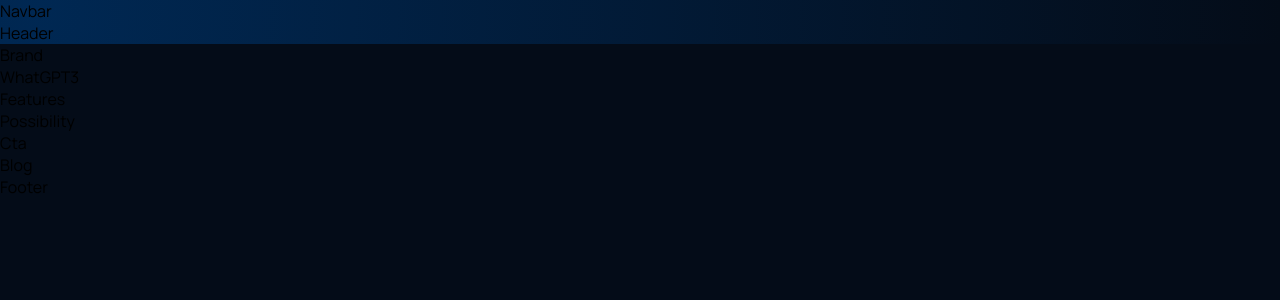
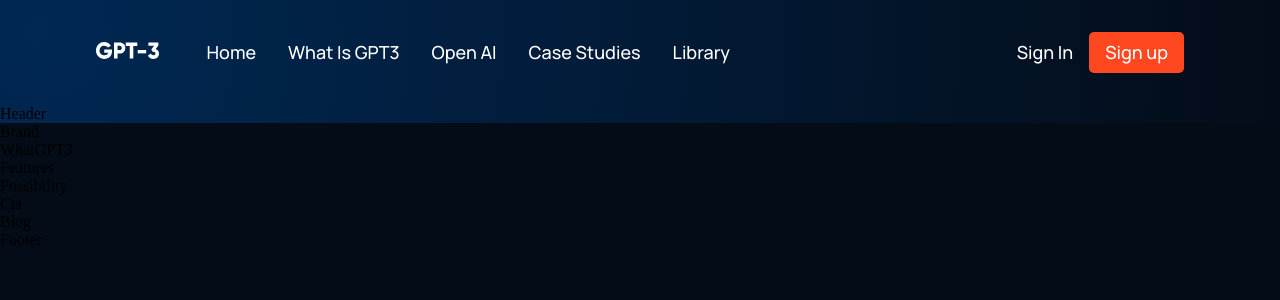
Before and after one commit to Persona743/landing-page-gpt3, a React (Vite) app: page / in a window 1280 px wide. Shown: the top 300 px of the page. Built offline with nearby package versions, Linux system fonts and the light colour scheme.

Commit message:
navbar added

```diff
--- a/package.json
+++ b/package.json
@@ -1,5 +1,5 @@
 {
-  "name": "landing-page-1",
+  "name": "gpt3",
   "private": true,
   "version": "0.0.0",
   "type": "module",
@@ -10,7 +10,8 @@
   },
   "dependencies": {
     "react": "^18.2.0",
-    "react-dom": "^18.2.0"
+    "react-dom": "^18.2.0",
+    "react-icons": "^4.8.0"
   },
   "devDependencies": {
     "@types/react": "^18.0.27",
--- a/src/App.css
+++ b/src/App.css
@@ -15,7 +15,7 @@
 }
 
 /* angrytools.com/gradient */
-.gradient--bg {
+.gradient__bg {
     background: -moz-radial-gradient(circle at 3% 25%, rgba(0, 40, 83, 1) 0%, rgba(4, 12, 24, 1) 100%);
     background: -webkit-radial-gradient(circle at 3% 25%, rgba(0, 40, 83, 1) 0%, rgba(4, 12, 24, 1) 100%);
     background: -o-radial-gradient(circle at 3% 25%, rgba(0, 40, 83, 1) 0%, rgba(4, 12, 24, 1) 100%);
@@ -23,18 +23,18 @@
     background: radial-gradient(circle at 3% 25%, rgba(0, 40, 83, 1) 0%, rgba(4, 12, 24, 1) 100%);
 }
 
-.gradient--text {
+.gradient__text {
     background: var(--gradient-text);
     background-clip: text;
     -webkit-background-clip: text;
     -webkit-text-fill-color: transparent;
 }
 
-.section--padding {
+.section__padding {
     padding: 4rem 6rem;
 }
 
-.section--margin {
+.section__margin {
     margin: 4rem 6rem;
 }
 
@@ -68,23 +68,23 @@
     }
 }
 
-/* responsive section */
+/* media query */
 @media screen and(max-width:700px) {
-    .section--padding {
+    .section__padding {
         padding: 4rem;
     }
 
-    .section--margin {
+    .section__margin {
         padding: 4rem;
     }
 }
 
 @media screen and(max-width:550px) {
-    .section--padding {
+    .section__padding {
         padding: 4rem 2rem;
     }
 
-    .section--margin {
+    .section__margin {
         padding: 4rem 2rem;
     }
 }
--- a/src/App.jsx
+++ b/src/App.jsx
@@ -12,7 +12,7 @@
 export default function App() {
     return (
         <div className="App">
-            <div className="gradient--bg">
+            <div className="gradient__bg">
                 <Navbar />
                 <Header />
             </div>
--- a/src/components/navbar/Navbar.jsx
+++ b/src/components/navbar/Navbar.jsx
@@ -1,8 +1,71 @@
-import React from 'react'
-import './navbar.css'
+import React, { useState } from 'react';
+import { RiMenu3Line, RiCloseLine } from 'react-icons/ri';
+import logo from '/assets/image/logo.svg';
+import './navbar.css';
+
+const Menu = () => (
+    <>
+        <p>
+            <a href="#home">Home</a>
+        </p>
+        <p>
+            <a href="#wgpt3">What is GPT3</a>
+        </p>
+        <p>
+            <a href="#possibility">Open AI</a>
+        </p>
+        <p>
+            <a href="#features">Case Studies</a>
+        </p>
+        <p>
+            <a href="#blog">Library</a>
+        </p>
+    </>
+);
 
 export default function NAvbar() {
-  return (
-    <div>Navbar</div>
-  )
+    const [toggleMenu, setToggelMenu] = useState(false);
+
+    return (
+        <div className="gpt3__navbar">
+            <div className="gpt3__navbar-links">
+                <div className="gpt3__navbar-links_logo">
+                    <img src={logo} alt="logo" />
+                </div>
+                <div className="gpt3__navbar-links_container">
+                    <Menu />
+                </div>
+            </div>
+            <div className="gpt3__navbar-sign">
+                <p>Sign in</p>
+                <button type="button">Sign up</button>
+            </div>
+            <div className="gpt3__navbar-menu">
+                {toggleMenu ? (
+                    <RiCloseLine
+                        color="#fff"
+                        size={27}
+                        onClick={() => setToggelMenu(false)}
+                    />
+                ) : (
+                    <RiMenu3Line
+                        color="#fff"
+                        size={27}
+                        onClick={() => setToggelMenu(true)}
+                    />
+                )}
+                {toggleMenu && (
+                    <div className="gpt3__navbar-menu_container scale-up-center">
+                        <div className="gpt3__navbar-menu_container-links">
+                            <Menu />
+                            <div className="gpt3__navbar-menu_container-links-sign">
+                                <p>Sign in</p>
+                                <button type="button">Sign up</button>
+                            </div>
+                        </div>
+                    </div>
+                )}
+            </div>
+        </div>
+    );
 }
--- a/src/components/navbar/navbar.css
+++ b/src/components/navbar/navbar.css
@@ -0,0 +1,134 @@
+.gpt3__navbar {
+    display: flex;
+    justify-content: space-between;
+    align-items: center;
+
+    padding: 2rem 6rem;
+}
+
+.gpt3__navbar-links {
+    flex: 1;
+    display: flex;
+    justify-content: flex-start;
+    align-items: center;
+}
+
+.gpt3__navbar-links_logo {
+    margin-right: 2rem;
+}
+
+.gpt3__navbar-links_logo img {
+    width: 62.56px;
+    height: 16.02px;
+}
+
+.gpt3__navbar-links_container {
+    display: flex;
+    flex-direction: row;
+}
+
+.gpt3__navbar-sign {
+    display: flex;
+    justify-content: flex-end;
+    align-items: center;
+}
+
+.gpt3__navbar-links_container p,
+.gpt3__navbar-sign p,
+.gpt3__navbar-menu_container p {
+    color: #fff;
+    font-family: var(--font-family);
+    font-weight: 500;
+    font-size: 18px;
+    line-height: 25px;
+    text-transform: capitalize;
+
+    margin: 0 1rem;
+    cursor: pointer;
+}
+
+.gpt3__navbar-sign button,
+.gpt3__navbar-menu_container button {
+    padding: 0.5rem 1rem;
+    color: #fff;
+    background: #FF4820;
+    font-family: var(--font-family);
+    font-weight: 500;
+    font-size: 18px;
+    line-height: 25px;
+    border: none;
+    outline: none;
+    cursor: pointer;
+    border-radius: 5px;
+}
+
+.gpt3__navbar-menu {
+    margin-left: 1rem;
+
+    display: none;
+    position: relative;
+}
+
+.gpt3__navbar-menu svg {
+    cursor: pointer;
+}
+
+.gpt3__navbar-menu_container {
+    display: flex;
+    justify-content: flex-end;
+    align-items: flex-end;
+    flex-direction: column;
+
+    text-align: end;
+    background: var(--color-footer);
+    padding: 2rem;
+    position: absolute;
+    right: 0;
+    top: 40px;
+    margin-top: 1rem;
+    min-width: 210px;
+    border-radius: 5px;
+    box-shadow: 0px 0px 5px rgba(0, 0, 0, 0.2);
+}
+
+.gpt3__navbar-menu_container p {
+    margin: 1rem 0;
+}
+
+.gpt3__navbar-menu_container-links-sign {
+    display: none;
+}
+
+@media screen and (max-width: 1050px) {
+    .gpt3__navbar-links_container {
+        display: none;
+    }
+
+    .gpt3__navbar-menu {
+        display: flex;
+    }
+}
+
+@media screen and (max-width: 700px) {
+    .gpt3__navbar {
+        padding: 2rem 4rem;
+    }
+}
+
+@media screen and (max-width: 550px) {
+    .gpt3__navbar {
+        padding: 2rem;
+    }
+
+    .gpt3__navbar-sign {
+        display: none;
+    }
+
+    .gpt3__navbar-menu_container {
+        top: 20px;
+    }
+
+    .gpt3__navbar-menu_container-links-sign {
+        display: block;
+    }
+}
--- a/src/index.css
+++ b/src/index.css
@@ -1,12 +1,12 @@
-/* @import url('https://fonts.googleapis.com/css2?family=Manrope:wght@200;300;400;500;600;700;800&display=swap'); */
-@font-face {
+@import url('https://fonts.googleapis.com/css2?family=Manrope:wght@200;300;400;500;600;700;800&display=swap');
+/* @font-face {
   font-family: Manrope;
   src: url('/assets/fonts/Manrope-Regular.ttf');
-}
+} */
 
 :root {
-  /* font-family: 'Manrope', sans-serif; */
-  font-family: Manrope, sans-serif;
+  --font-family: 'Manrope', sans-serif;
+  /* font-family: Manrope, sans-serif; */
 
   --gradient-text: linear-gradient(89.97deg, #AE67FA 1.84%, #F49867 102.67%);
   --gradient-bar: linear-gradient(103.22deg, #AE67FA -13.86%, #F49867 99.55%);
```
Also changed, not shown: 1 other file (tests, documents, lock files or other folders).
